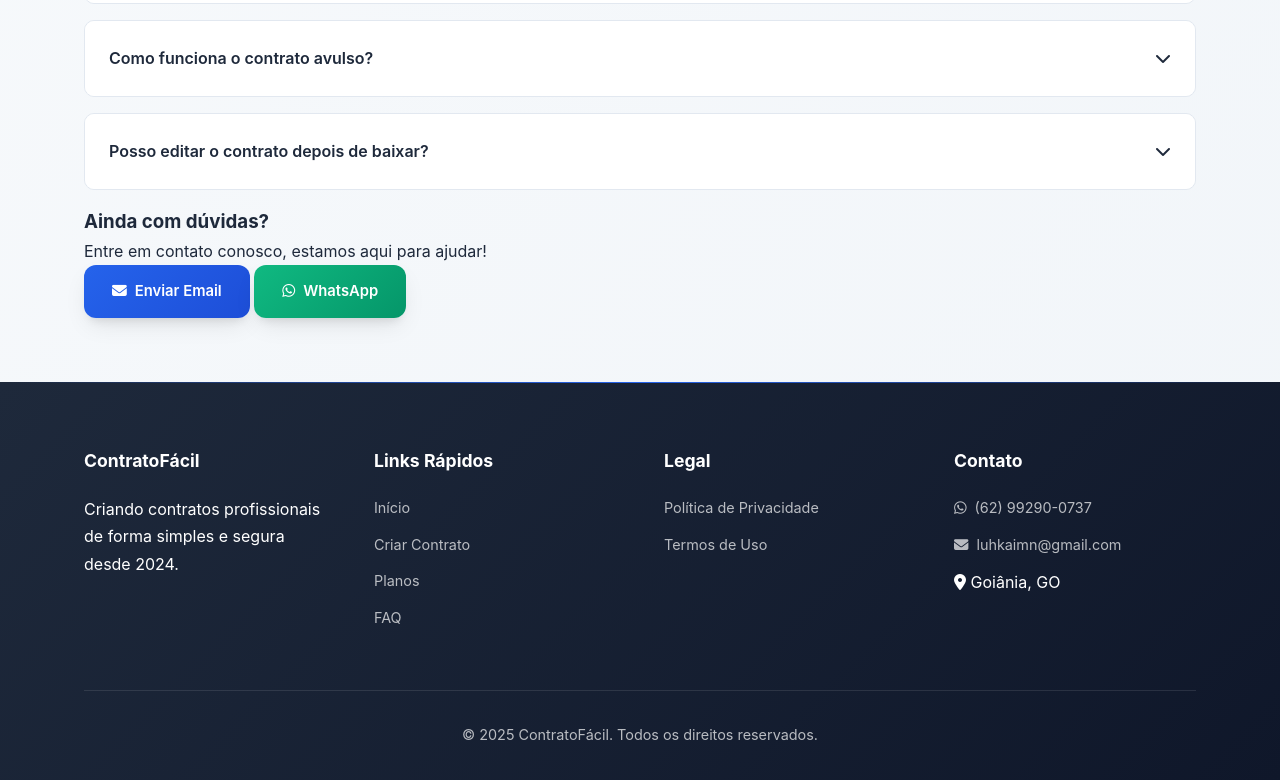
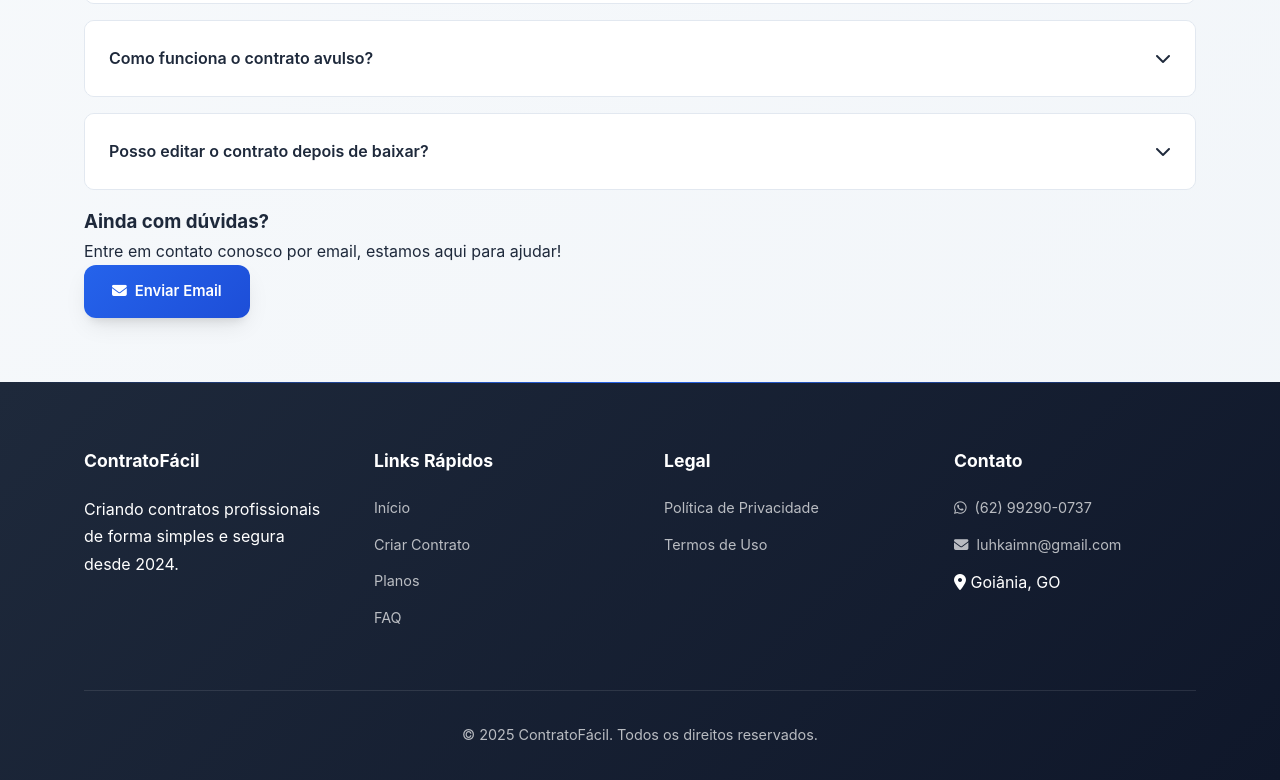
Before and after one commit to Trexamo/gerador-de-contratos-profissionais, a plain HTML site: page faq.html in a window 1280 px wide. Shown: the part 906-1686 px from the top of the page. Drawn offline with Linux system fonts and the light colour scheme.

Commit message:
Update faq.html

```diff
--- a/faq.html
+++ b/faq.html
@@ -145,17 +145,17 @@
                 </div>
             </div>
 
-            <!-- Ainda com dúvidas? -->
+
+<!-- ATUALIZE A SEÇÃO "Ainda com dúvidas?" -->
 <div class="faq-cta">
     <h3>Ainda com dúvidas?</h3>
-                <p>Entre em contato conosco, estamos aqui para ajudar!</p>
+    <p>Entre em contato conosco por email, estamos aqui para ajudar!</p>
     <div class="cta-buttons">
         <a href="mailto:luhkaimn@gmail.com?subject=Dúvida sobre ContratoFácil&body=Olá, gostaria de tirar algumas dúvidas sobre o ContratoFácil:" class="btn">
             <i class="fas fa-envelope"></i> Enviar Email
         </a>
-                    <a href="https://wa.me/556299290737?text=Olá! Gostaria de mais informações sobre o ContratoFácil" target="_blank" class="btn btn-success">
-                        <i class="fab fa-whatsapp"></i> WhatsApp
-                    </a>
+    </div>
+</div>
                 </div>
             </div>
         </div>
```
Lines whose indentation alone changed are shown as unchanged.
